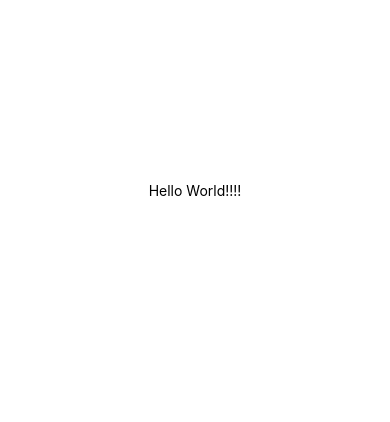
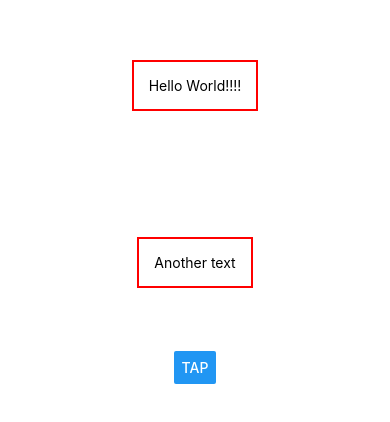
Before and after one commit to roxanap33/ReactNativeGoalsApp, a React Native app in the folder starting-project/: screen / in a window 390 px wide. Shown: the part 232-654 px from the top of the page. Built offline with nearby package versions, Linux system fonts and the light colour scheme.

Commit message:
Get comfortable with components and styles

```diff
--- a/starting-project/App.js
+++ b/starting-project/App.js
@@ -1,11 +1,13 @@
-import { StatusBar } from 'expo-status-bar';
-import { StyleSheet, Text, View } from 'react-native';
+import { Button, StyleSheet, Text, View } from "react-native";
 
 export default function App() {
   return (
     <View style={styles.container}>
-      <Text>Hello World!!!!</Text>
-      <StatusBar style="auto" />
+      <View>
+        <Text style={styles.dummytext}>Hello World!!!!</Text>
+      </View>
+      <Text style={styles.dummytext}>Another text</Text>
+      <Button title="TAP" />
     </View>
   );
 }
@@ -13,8 +15,14 @@ export default function App() {
 const styles = StyleSheet.create({
   container: {
     flex: 1,
-    backgroundColor: '#fff',
-    alignItems: 'center',
-    justifyContent: 'center',
+    backgroundColor: "#fff",
+    alignItems: "center",
+    justifyContent: "center",
+  },
+  dummytext: {
+    margin: 63,
+    borderWidth: 2,
+    borderColor: "red",
+    padding: 15,
   },
 });
```
